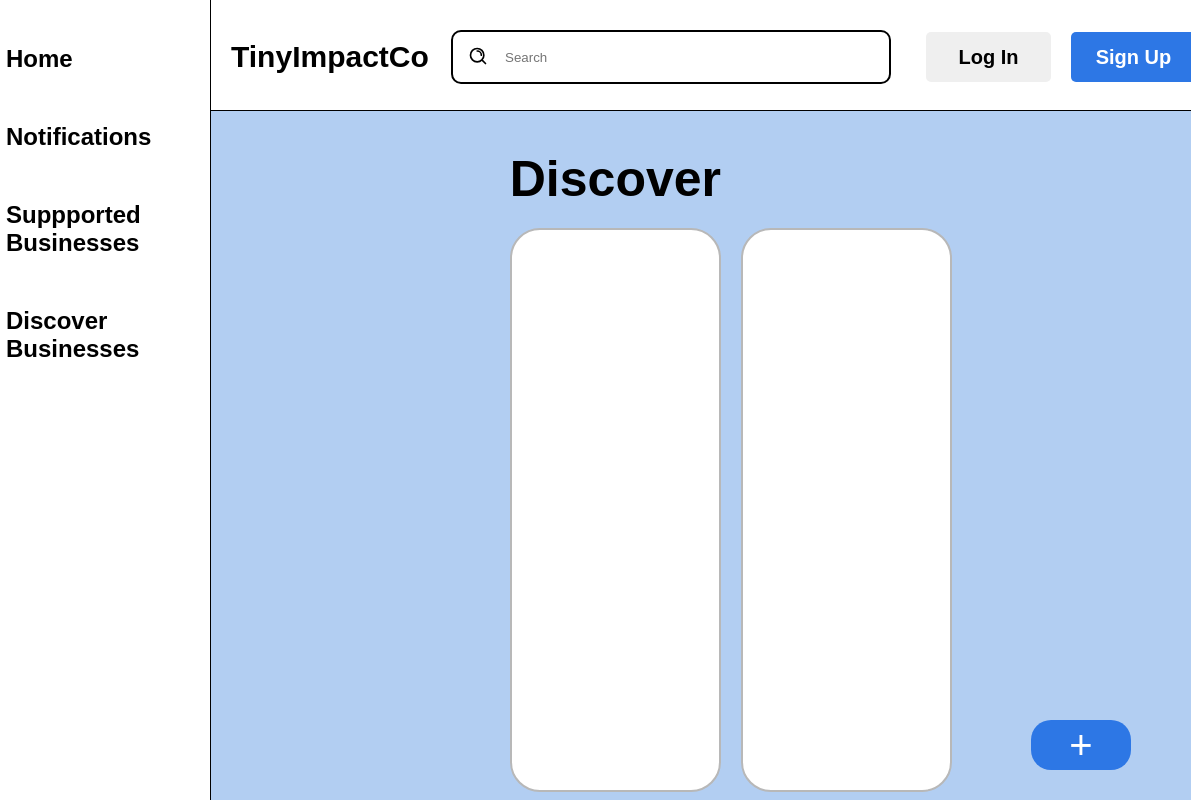
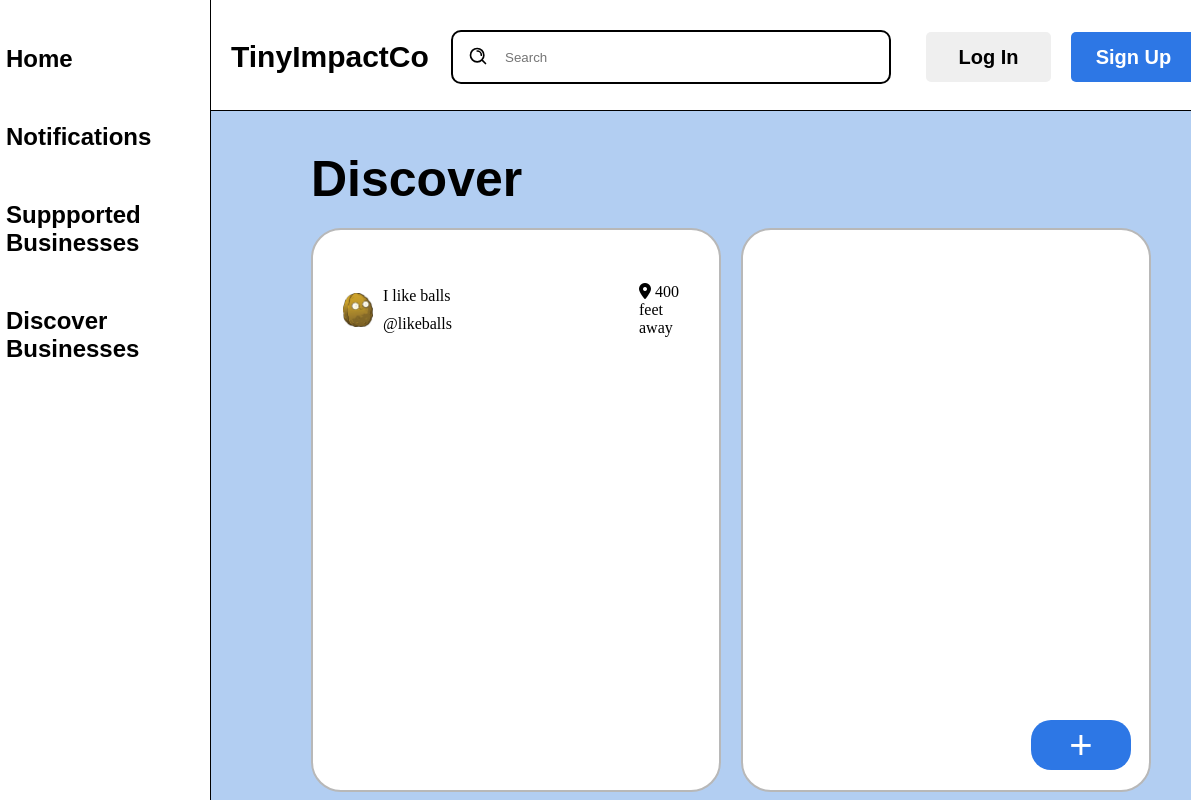
Before and after one commit to Sublimeful/SparkHacks-2025, a website: page app/public/discover/index.html in a window 1280 px wide. Shown: the top 800 px of the page, 89-1280 px from the left. Drawn offline with Linux system fonts and the light colour scheme.

Commit message:
post boxes

```diff
--- a/app/public/discover/index.css
+++ b/app/public/discover/index.css
@@ -1,3 +1,9 @@
+body {
+    background-color: rgb(178, 206, 242);
+    padding:0;
+    margin:0;
+}
+
 button:hover{
     cursor: pointer;
 }
@@ -147,7 +153,7 @@ button:hover{
 
 .post {
     display: grid;
-    grid-template-rows: 100px 1fr 100px;
+    grid-template-rows: 100px 1fr;
     background-color: white;
     border-style: solid;
     border-color: rgb(184, 184, 184);
@@ -157,3 +163,26 @@ button:hover{
     height: 500px;
     padding: 30px;
 }
+
+.poster-info {
+    display: grid;
+    grid-template-columns: 30px 1fr 50px;
+    column-gap: 10px;
+    width: 100%;
+    align-items: center;
+}
+
+.poster-pfp {
+    width: 100%;
+}
+
+.poster-names {
+    display: grid;
+    grid-template-rows: 1fr 1fr;
+    row-gap: 10px;
+    width: fit-content;
+}
+
+.poster-names p {
+    margin: 0;
+}
--- a/app/public/discover/index.html
+++ b/app/public/discover/index.html
@@ -3,7 +3,6 @@
     <head>
         <title>Discover</title>
         <link rel="stylesheet" href="./index.css">
-        <link rel="stylesheet" href="../index.css">
         <link rel="stylesheet" href="https://cdnjs.cloudflare.com/ajax/libs/font-awesome/6.0.0-beta3/css/all.min.css">
     </head>
     <body>
@@ -54,7 +53,26 @@
         <div class="feed">
             <header class="page-header">Discover</header>
             <header></header>
-            <div class="post"></div>
+            <div class="post">
+                <div class="poster-info">
+                    <img class="poster-pfp" src="../assets/test-pfp.webp">
+                    <div class="poster-names">
+                        <p class="user-name">
+                            I like balls
+                        </p>
+                        <p class="user-handle">
+                            @likeballs
+                        </p>
+                    </div>
+                    <div class="location">
+                        <i class="fa-solid fa-location-dot"></i>
+                        400 feet away
+                    </div>
+                </div>
+                <div class="post-content">
+
+                </div>
+            </div>
             <div class="post"></div>
             <div class="post"></div>
             <div class="post"></div>
```
